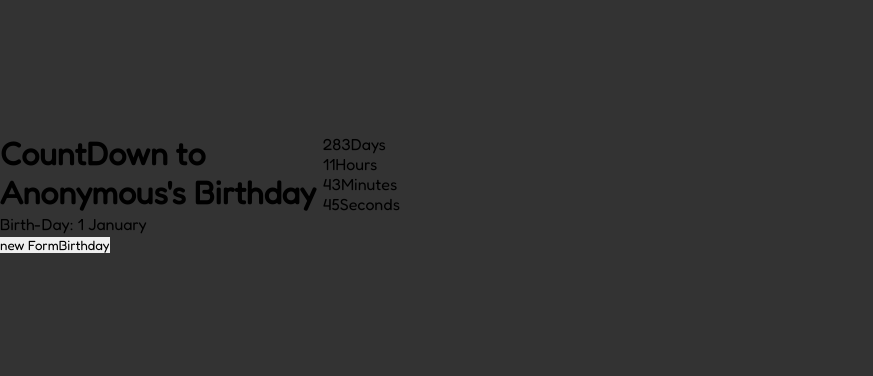
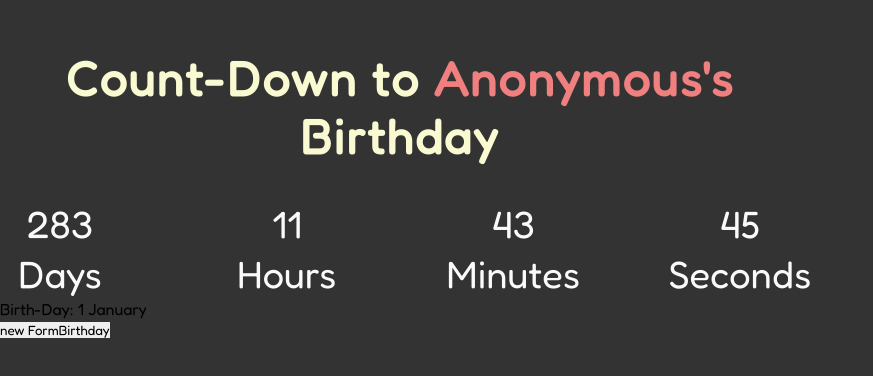
Before and after one commit to Tapi33/birthday-react, a React (Create React App) app: page /birthday/Anonymous/1/1 in a window 1280 px wide. Shown: the part 280-656 px from the top of the page, without its empty margins (0-873 px from the left). Built offline with nearby package versions, Linux system fonts and the light colour scheme.

Commit message:
add styles for CountDown

```diff
--- a/src/App.css
+++ b/src/App.css
@@ -35,7 +35,7 @@
   justify-content: space-around;
   align-items: center;
 }
-.form-birthday > input,select{
+.form-birthday > input{
   width: 250px;
   height: 50px;
   padding-left: 10px;
@@ -44,17 +44,89 @@
   background: inherit;
   border: 1px solid #fafafa;
   color: #fafafa;
+  font-size: 16px ;
 }
 .form-birthday > input:focus{
   outline: none;
+}
+.form-birthday > select{
+  width: 250px;
+  height: 50px;
+  padding-left: 10px;
+  padding-right: 10px;
+  border-radius: 5px;
+  background: inherit;
+  border: 1px solid #fafafa;
+  color: #fafafa;
+  font-size: 16px ;
+}
+.form-birthday > select:focus{
+  color: #000;
 }
 .form-birthday > a>button{
   width: 200px;
   height: 50px;
   border-radius: 5px;
+  font-size: 18px;
+  transition: 0.3s;
+}
+.form-birthday > a>button:hover{
+  background-color: transparent;
+  border: 1px solid #fafafa;
+  color: #fafafa;
 }
 .countdown-wrapper{
-  width: 25rem;
+  width: 50rem;
+  height: 250px;
+  display: flex;
+  justify-content: space-between;
+  flex-direction: column;
+}
+.birthday-wrapper{
+  width: 1000px;
+  height: 500px;
+  margin: 0 auto;
+  display: flex;
+  flex-direction: column;
+  align-items: center;
+  justify-content: space-around;
+}
+.countdown{
   display: flex;
   justify-content: space-between;
 }
+.countdown-box{
+  width: 120px;
+  height: 100px;
+  display: flex;
+  flex-direction: column;
+  justify-content: space-around;
+  align-items: center;
+  font-size: 38px;
+  color: #fafafa;
+}
+.countdown-header{
+  font-size: 48px;
+  color: lightgoldenrodyellow;
+  letter-spacing: 2px;
+  text-align: center;
+}
+.countdown-header> span{
+  color: lightcoral;
+}
+.birthday-date{
+  font-size: 30px;
+  color: lightyellow;
+}
+.birthday-btn{
+  width: 200px;
+  height: 50px;
+  border-radius: 5px;
+  font-size: 18px;
+  transition: 0.3s;
+}
+.birthday-btn:hover{
+  background-color: transparent;
+  border: 1px solid #fafafa;
+  color: #fafafa;
+}
--- a/src/CountDown.jsx
+++ b/src/CountDown.jsx
@@ -6,7 +6,7 @@ const CountDown = ({countDate, name}) => {
         return (
             <div className="countdown-wrapper">
                 <h1 className="countdown-header">
-                    CountDown to <span>{name}'s</span> Birthday
+                    Count-Down to <span>{name}'s</span> Birthday
                 </h1>
                 <div className="countdown">
                     <div className="countdown-box">
@@ -14,15 +14,15 @@ const CountDown = ({countDate, name}) => {
                         <span className="countdown-box-title">Days</span>
                     </div>
                     <div className="countdown-box">
-                        {countDate.hours}
+                        {countDate.hours > 9 ? countDate.hours : '0'+countDate.hours}
                         <span className="countdown-box-title">Hours</span>
                     </div>
                     <div className="countdown-box">
-                        {countDate.minutes}
+                        {countDate.minutes > 9 ? countDate.minutes : '0'+countDate.minutes}
                         <span className="countdown-box-title">Minutes</span>
                     </div>
                     <div className="countdown-box">
-                        {countDate.second}
+                        {countDate.second > 9 ? countDate.second : '0'+countDate.second}
                         <span className="countdown-box-title">Seconds</span>
                     </div>
                 </div>
```
